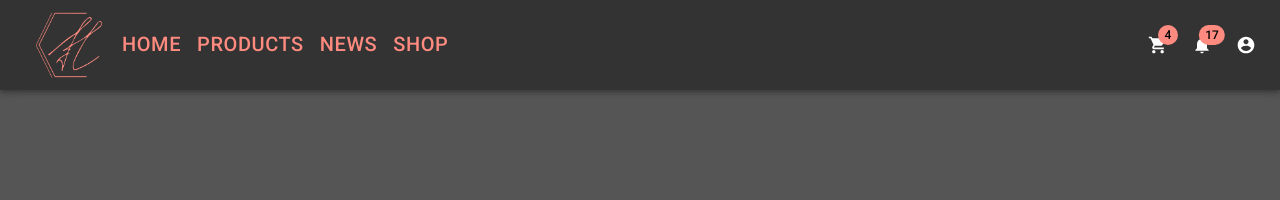
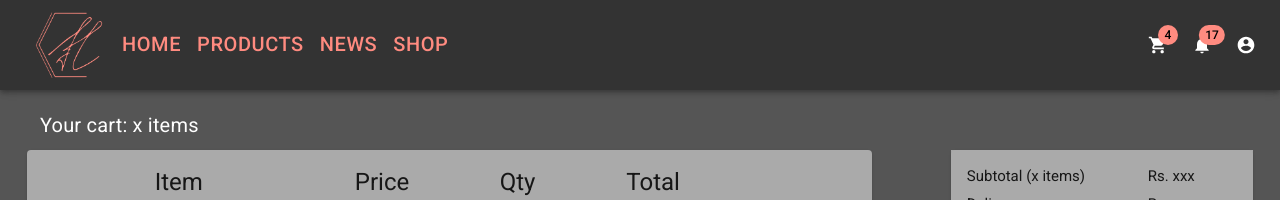
Before and after one commit to trwelk/i-manage, a React (Create React App) app in the folder frontend/: page /shop/cart in a window 1280 px wide. Shown: the top 200 px of the page. Built offline with nearby package versions, Linux system fonts and the light colour scheme.

Commit message:
Move cus navbar to each page

```diff
--- a/frontend/src/App.js
+++ b/frontend/src/App.js
@@ -37,7 +37,6 @@ function App() {
         <Router>
             <Switch>
               <Route path="/admin" component={SideNav} />
-              <Route path="/shop" component={Navbar} />
             </Switch>
 
             <Switch>
@@ -47,7 +46,7 @@ function App() {
               <Route exact path="/admin/suppliers/insights" component={SupplierInsights} />
               <Route exact path="/admin/suppliers/manage" component={SupplierManagement} />
               <Route exact path="/shop" component={LandingPage} />
-              <Route exact path="/cart" component={Cart} />
+              <Route exact path="/shop/cart" component={Cart} />
             </Switch>
         </Router>
       </div>
--- a/frontend/src/pages/Cart.js
+++ b/frontend/src/pages/Cart.js
@@ -8,7 +8,7 @@ import Typography from '@material-ui/core/Typography';
 
 const useStyles = makeStyles((theme) => ({
   root: {
-    flexGrow: 1,
+    flexGrow: 1
   },
   cartItems: {
     maxHeight: 700,
@@ -30,6 +30,7 @@ function Cart() {
 
   return (
     <div className={classes.root}>
+      <Navbar/>
       <Typography className={classes.title}>Your cart: x items</Typography>
       <Grid container spacing={3}>
         <Grid item xs={8} className={classes.cartItems}>
--- a/frontend/src/pages/LandingPage.js
+++ b/frontend/src/pages/LandingPage.js
@@ -3,7 +3,9 @@ import Navbar from '../components/common/Navbar';
 function LandingPage() {
 
     return (
-        <div>
+        <div style={{    flexGrow: 1
+        }}>
+            <Navbar/>
         </div>
 
     );
```
